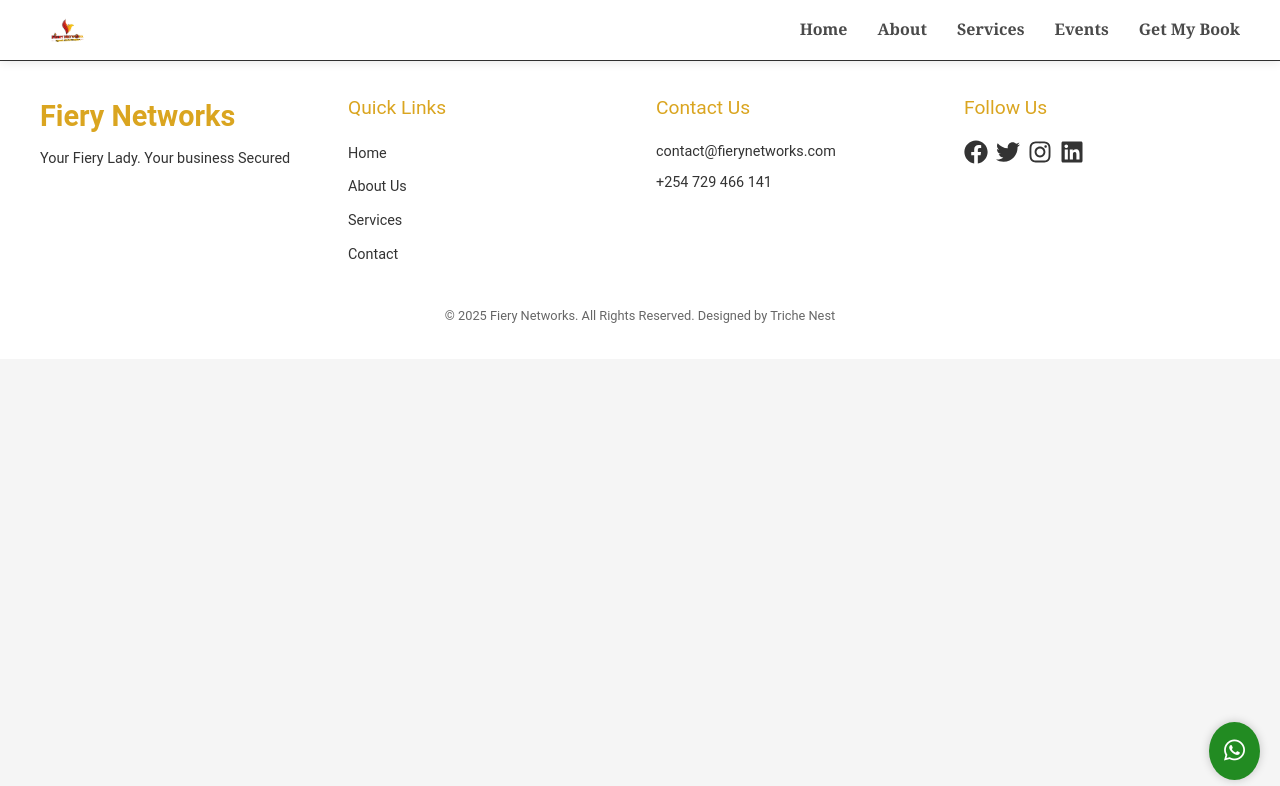
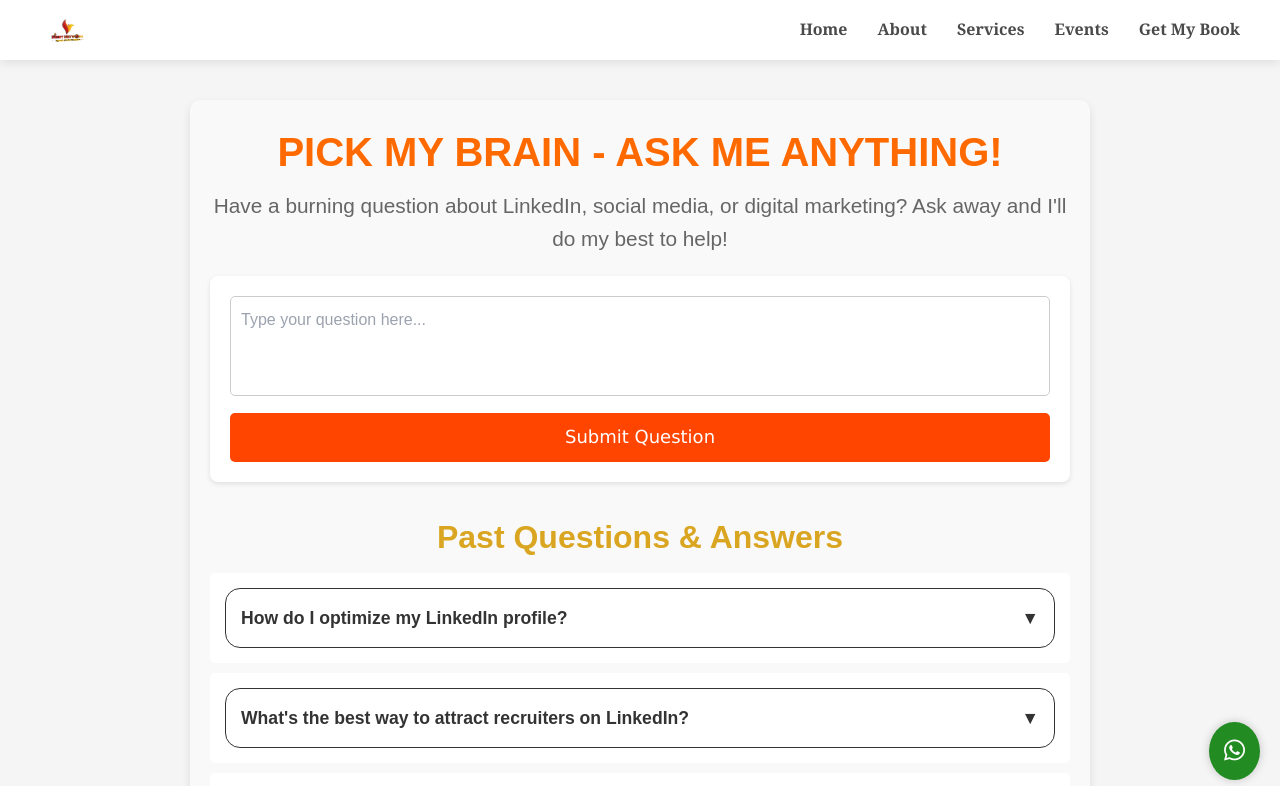
Before and after one commit to JeromeKERICH/fiery-networks, a React (Vite) app: page /ask in a window 1280 px wide. Shown: the top 786 px of the page. Built offline with nearby package versions, Linux system fonts and the light colour scheme.

Commit message:
Recent AMA Changes

```diff
--- a/src/pages/About.jsx
+++ b/src/pages/About.jsx
@@ -20,8 +20,8 @@
                 I threw the rules out the window and built my own path to freedom. If you’re ready to transform your LinkedIn, kickstart your freelance career, or supercharge your social media strategy, you’re in the right place.
             </p>
             <div className="hero-buttons">
-                <Link to="/ama" className="cta-button1">Pick My Brain</Link>
-                <Link to="/servicespage" className="cta-button2">Explore My Services</Link>
+                <Link to="/ask" className="cta-button1">Pick My Brain</Link>
+                <Link to="/servicepage" className="cta-button2">Explore My Services</Link>
 
             </div>
             </div>
--- a/src/pages/Ask.jsx
+++ b/src/pages/Ask.jsx
@@ -1,7 +1,10 @@
-import { useState } from "react";
+import { useState, useEffect } from "react";
 import "./styles/Ask.css"; // Importing external CSS file
 
 const Ask = () => {
+   useEffect(() => {
+      window.scrollTo(0, 0);
+    }, []);
   const [question, setQuestion] = useState("");
   const [submitted, setSubmitted] = useState(false);
   const [expanded, setExpanded] = useState(null);
--- a/src/routes/AppRouter.jsx
+++ b/src/routes/AppRouter.jsx
@@ -46,7 +46,7 @@
                 <Route path="freelancingconsulting" element={<FreelancingConsulting/>}/>
                 <Route path="popupevents" element={<PopUpEvents/>}/>
                 <Route path="landing" element={<Landing/>}/>
-                <Route path="ama" element={<AMA/>}/>
+                <Route path="ask" element={<AMA/>}/>
 
 
             </Routes>
```
